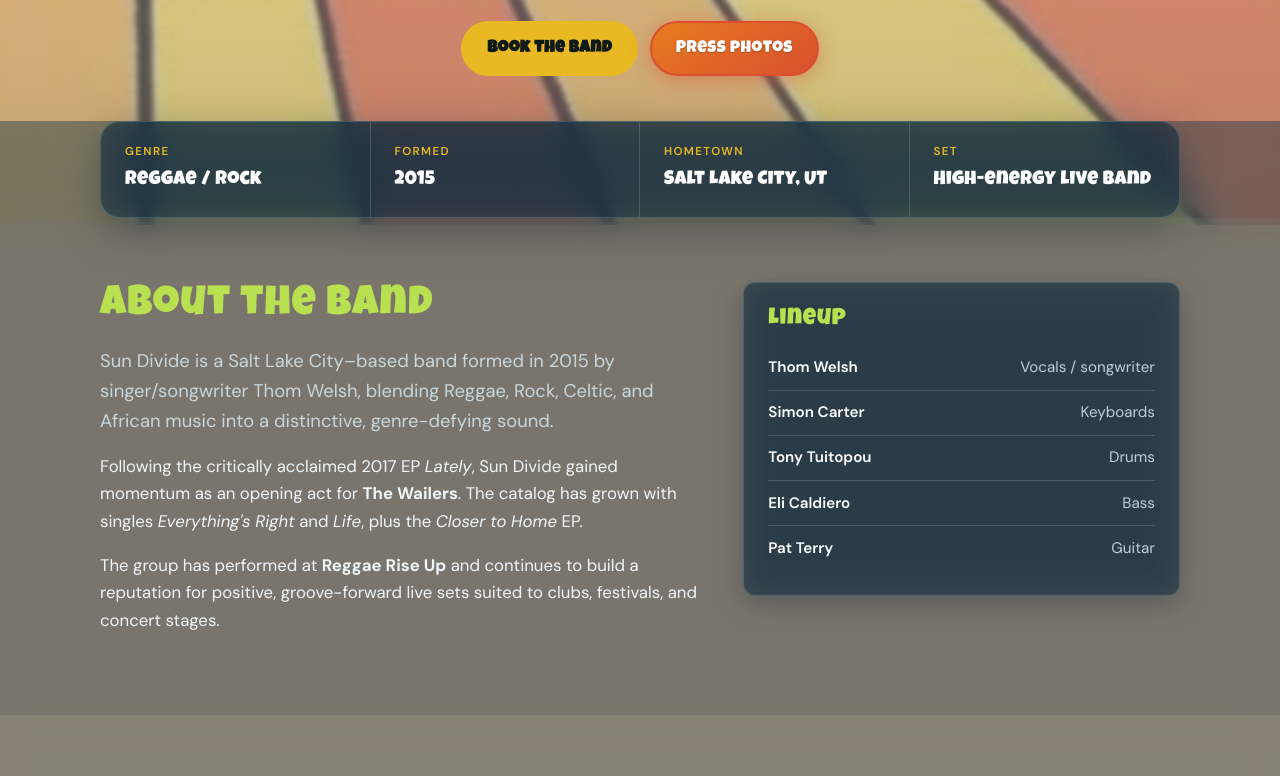
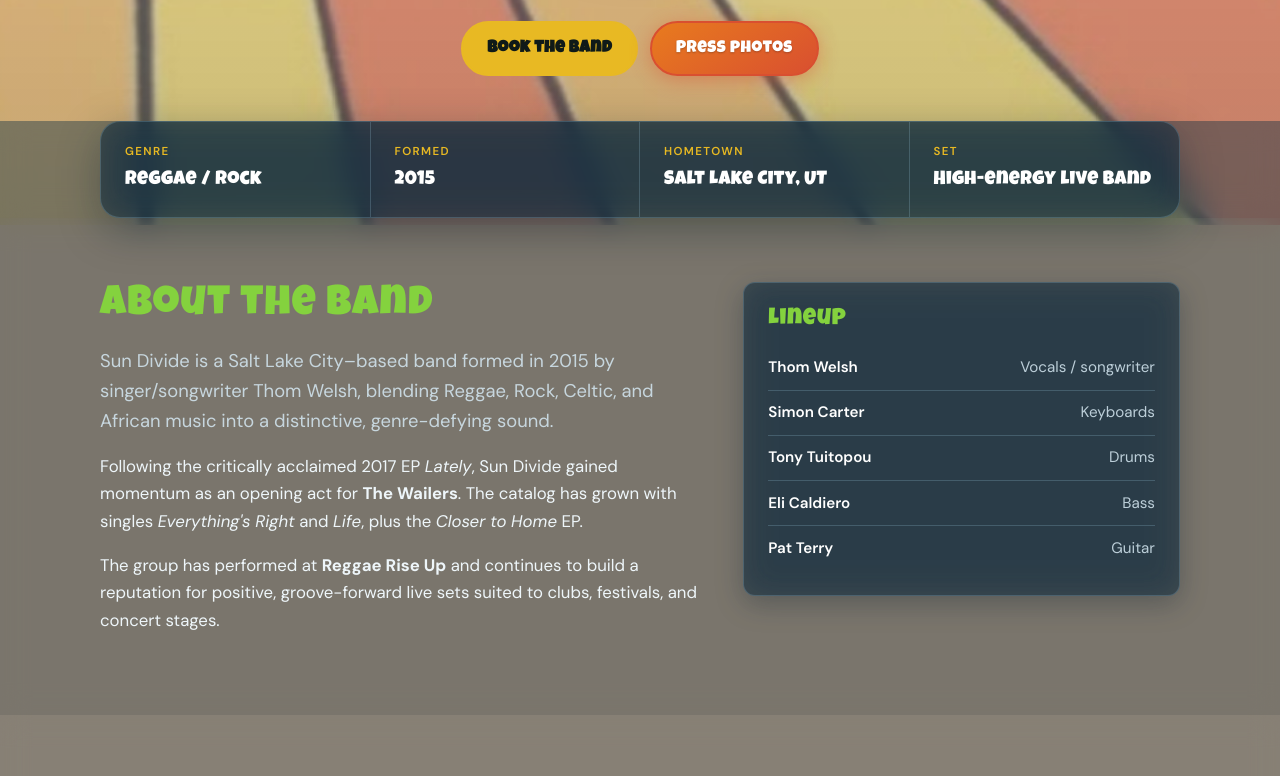
Before and after one commit to Dbaileyfam/SunDivide, a plain HTML site: page index.html in a window 1280 px wide. Shown: the part 575-1351 px from the top of the page. Drawn offline with nearby package versions, Linux system fonts and the light colour scheme.

Commit message:
Match title yellow to exact logo lettering color (#84d23e).
Co-authored-by: Cursor <cursoragent@cursor.com>

```diff
--- a/styles.css
+++ b/styles.css
@@ -9,7 +9,7 @@
   --sea-light: #1a7a6d;
   --reggae-green: #1b8f4a;
   --reggae-gold: #e8b923;
-  --logo-lime: #b8e050;
+  --logo-lime: #84d23e;
   --reggae-red: #b83232;
   --ink: #0f1a18;
   --ink-soft: #2a3d39;
```
